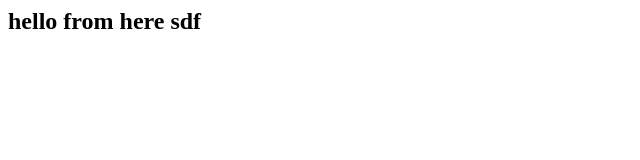
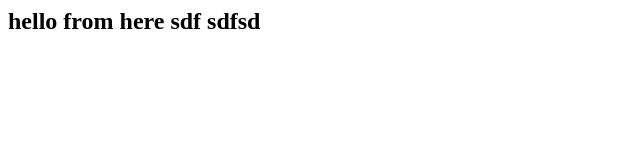
Before and after one commit to devsolutionist-sonurathore/git_self_repo, a plain HTML site: page index.html in a window 1280 px wide. Shown: the full height of the page, 0-640 px from the left. Drawn offline with Linux system fonts and the light colour scheme.

Commit message:
more changess

```diff
--- a/index.html
+++ b/index.html
@@ -1 +1 @@
-<h2>hello from here sdf</h2>
+<h2>hello from here sdf sdfsd</h2>
```
